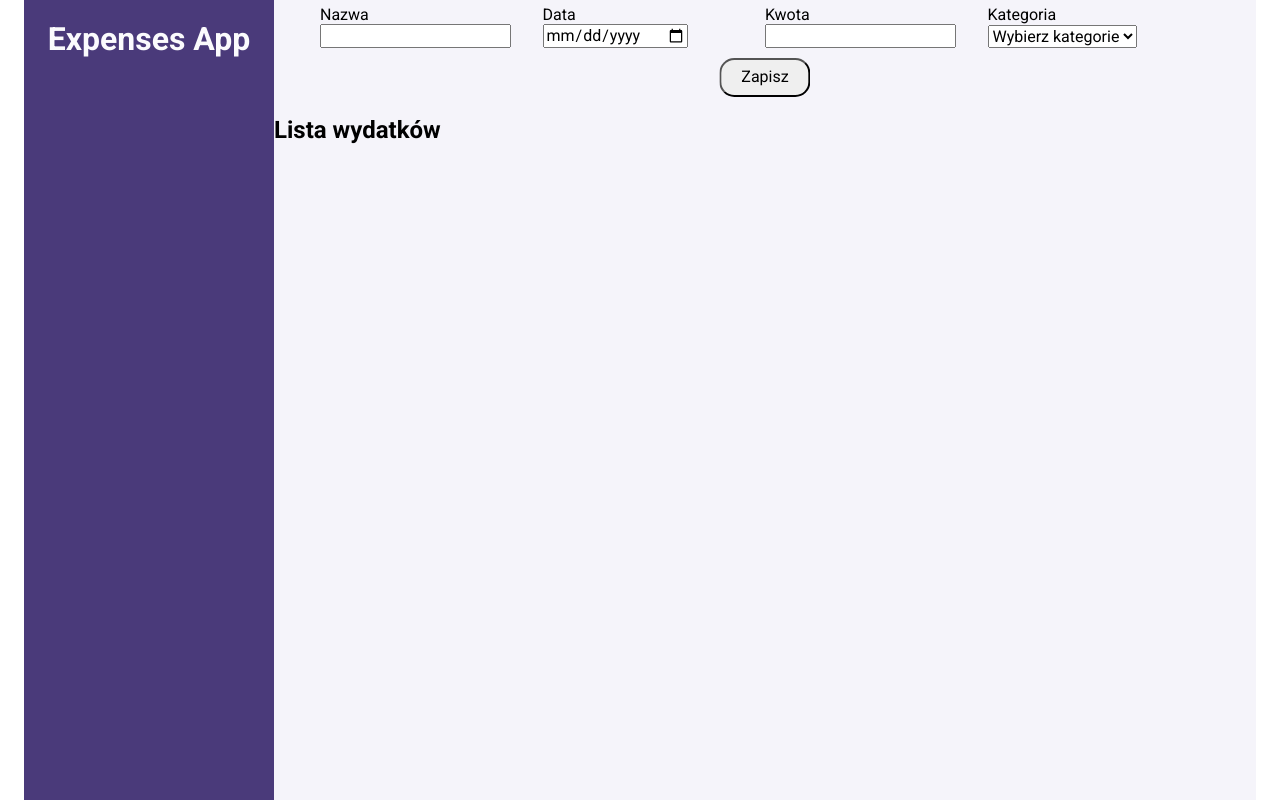
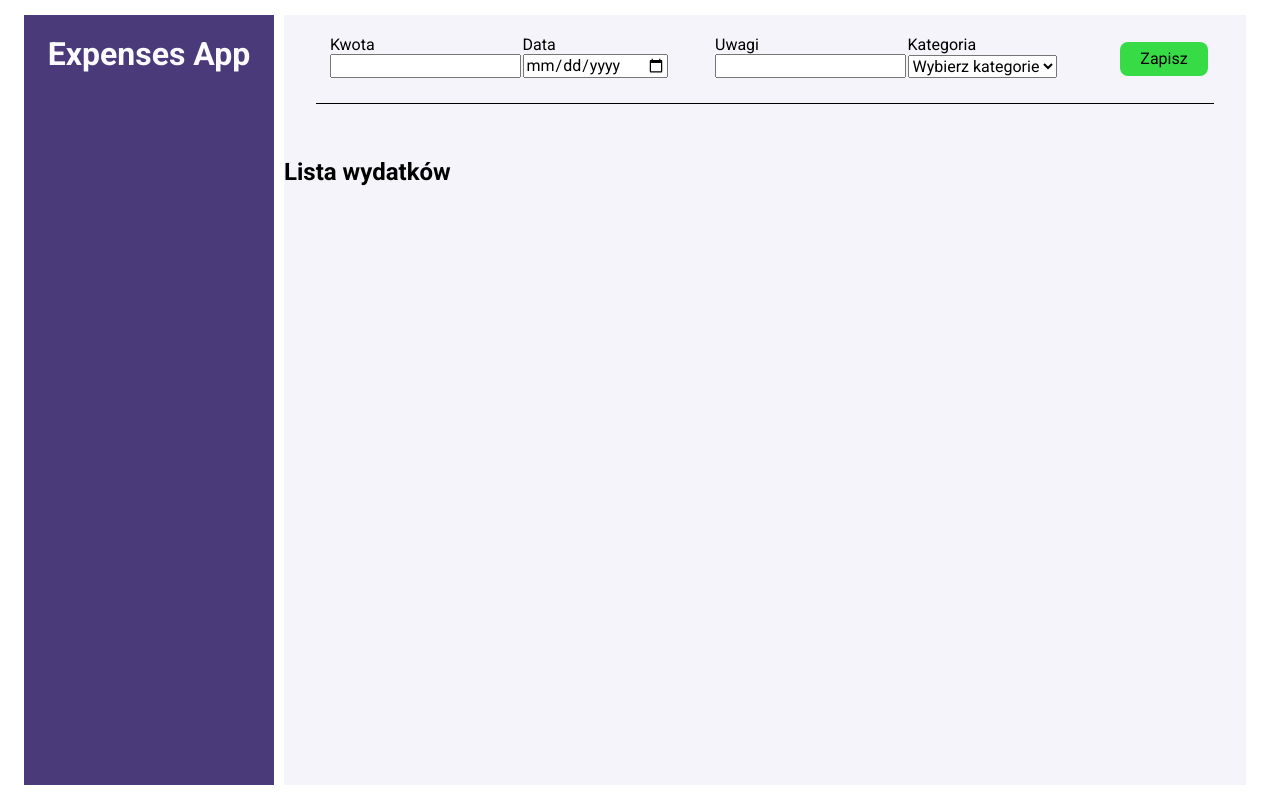
Before and after one commit to JakubM-I/expense-app, a React (Create React App) app: page / in a window 1280 px wide. Built offline with nearby package versions, Linux system fonts and the light colour scheme.

Commit message:
Added first list style

```diff
--- a/package.json
+++ b/package.json
@@ -11,6 +11,7 @@
     "nanoid": "^5.0.3",
     "react": "^18.2.0",
     "react-dom": "^18.2.0",
+    "react-icons": "^4.11.0",
     "react-scripts": "5.0.1",
     "styled-components": "^6.1.0",
     "web-vitals": "^2.1.4"
--- a/src/ExpenseList/styled.js
+++ b/src/ExpenseList/styled.js
@@ -3,6 +3,7 @@ import styled from 'styled-components';
 export const StyledExpesneList = styled.div`
     width: min(1300px, calc(100% - 3em));
     margin-inline: auto;
+    padding-block: 15px;
     height: 100vmin;
     display: grid;
     grid-template-columns: 250px 1fr;
--- a/src/Expenses/index.js
+++ b/src/Expenses/index.js
@@ -1,8 +1,11 @@
 import { nanoid } from "nanoid";
+import { FaRegTrashCan } from "react-icons/fa6"
+import { FaRegEdit } from "react-icons/fa"
+import { StyledDateList, StyledDayList, StyledDayListItem, StyledWrapper } from "./styled";
 import EditForm from "../EditForm";
 import { useState } from "react";
 
-const Expenses = ({ expList, deleteExpense, editExpense}) => {
+const Expenses = ({ expList, deleteExpense, editExpense }) => {
 
     const allDatesList = expList.map(exp => ({ id: nanoid(), date: exp.date }))
 
@@ -13,28 +16,39 @@ const Expenses = ({ expList, deleteExpense, editExpense}) => {
     return (
         <div>
             <h2>Lista wydatków</h2>
-            <ul>
+            <StyledDateList>
                 {[...datesList]
                     .sort((a, b) => new Date(b.date) - new Date(a.date))
                     .map(date => (
                         <li key={date.id}>
                             <h3 >{date.date}</h3>
-                            <ul>
+                            <StyledDayList>
                                 {expList.filter(exp => exp.date === date.date).map(exp => (
-                                    <li key={exp.id}>
-                                        {exp.name}{" "}
-                                        {exp.date}{" "}
-                                        {exp.value} zł{" "}
-                                        {exp.category}{" "}
-                                        <button onClick={() => deleteExpense(exp.id)} >Usuń</button>
-                                        <button onClick={() => editExpense(exp.id)}>Edit</button>
-                                    </li>
+                                    <StyledDayListItem key={exp.id}>
+                                        <StyledWrapper >
+                                            {exp.category}{" "}
+                                            Uwagi:{" "}
+                                            {exp.name}{" "}
+                                            {/* {exp.date}{" "} */}
+                                            {exp.value} zł{" "}
+                                        </StyledWrapper>
+
+
+                                        <div>
+                                            <button onClick={() => editExpense(exp.id)}>
+                                                <FaRegEdit />
+                                            </button>
+                                            <button onClick={() => deleteExpense(exp.id)}>
+                                                <FaRegTrashCan />
+                                            </button>
+                                        </div>
+                                    </StyledDayListItem>
                                 ))}
-                            </ul>
+                            </StyledDayList>
                         </li>
                     ))
                 }
-            </ul>
+            </StyledDateList>
         </div>
     );
 };
--- /dev/null
+++ b/src/Expenses/styled.js
@@ -0,0 +1,24 @@
+import styled from 'styled-components';
+
+export const StyledDateList = styled.ul`
+    list-style: none;
+    padding-inline: 10px;
+
+`
+
+export const StyledDayList = styled.ul`
+    list-style: none;
+`
+
+export const StyledDayListItem = styled.li`
+    padding-block: 5px;
+    border-bottom: 1px solid #000;
+    display: flex;
+    align-items: center;
+    justify-content: space-between;
+`
+export const StyledWrapper = styled.span`
+    display: flex;
+    align-items: center;
+    flex-grow: 1;
+`
--- a/src/Form/index.js
+++ b/src/Form/index.js
@@ -1,8 +1,8 @@
-import { useState, useRef } from "react";
+import { useState, useRef, useEffect } from "react";
 import { StyledForm, StyledFieldset, StyledFormItem, StyledButton } from "./styled";
 import { categories } from "../utilities/categories";
 
-const Form = ({addNewExpense}) => {
+const Form = ({ addNewExpense }) => {
     const [name, setName] = useState("");
     const [date, setDate] = useState("");
     const [value, setValue] = useState("");
@@ -10,10 +10,20 @@ const Form = ({addNewExpense}) => {
 
     const inputRef = useRef();
 
+    useEffect(() => {
+        const date = new Date()
+        const currentDate = [
+            date.getFullYear(),
+            date.getMonth() + 1,
+            date.getDate(),
+        ].join("-")
+        setDate(currentDate)
+    }, [])
+
     const FormSubmit = (e) => {
         e.preventDefault();
 
-        if(!name.trim()){
+        if (!name.trim()) {
             return
         }
 
@@ -31,32 +41,31 @@ const Form = ({addNewExpense}) => {
         >
             <StyledFieldset>
                 <StyledFormItem>
-                    <label htmlFor="name" >Nazwa</label>
+                    <label htmlFor="value">Kwota</label>
                     <input
-                        type="text"
-                        id="name"
-                        ref={inputRef}
-                        value={name}
-                        onChange={({target}) => setName(target.value)}
+                        type="number"
+                        id="value"
+                        value={value}
+                        onChange={({ target }) => setValue(target.value)}
                     />
                 </StyledFormItem>
-
                 <StyledFormItem>
                     <label htmlFor="date">Data</label>
                     <input
                         type="date"
                         id="date"
                         value={date}
-                        onChange={({target}) => setDate(target.value)}
+                        onChange={({ target }) => setDate(target.value)}
                     />
                 </StyledFormItem>
                 <StyledFormItem>
-                    <label htmlFor="value">Kwota</label>
+                    <label htmlFor="name" >Uwagi</label>
                     <input
-                        type="number"
-                        id="value"
-                        value={value}
-                        onChange={({target}) => setValue(target.value)}
+                        type="text"
+                        id="name"
+                        ref={inputRef}
+                        value={name}
+                        onChange={({ target }) => setName(target.value)}
                     />
                 </StyledFormItem>
                 <StyledFormItem>
@@ -64,7 +73,7 @@ const Form = ({addNewExpense}) => {
                     <select
                         id="category"
                         value={category}
-                        onChange={({target}) => setCategory(target.value)}
+                        onChange={({ target }) => setCategory(target.value)}
                     >
                         {categories.map(cat => (
                             <option key={cat.id} value={cat.name.toLowerCase()}>{cat.name}</option>
--- a/src/Form/styled.js
+++ b/src/Form/styled.js
@@ -3,6 +3,12 @@ import styled from 'styled-components';
 export const StyledForm = styled.form`
     width: calc(100% - 4em);
     margin-inline: auto;
+    margin-block-start: 15px;
+    margin-block-end: 35px;
+    padding-block-end: 15px;
+    border-bottom: 1px solid #000;
+    display: grid;
+    grid-template-columns: 1fr 100px;
 `
 export const StyledFieldset = styled.fieldset`
     display: flex;
@@ -20,10 +26,14 @@ export const StyledFormItem = styled.div`
 
 export const StyledButton = styled.button`
     padding: 8px 20px;
-    border-radius: 15px;
-    position: relative;
+    border-radius: 8px;
+    border: none;
+    background: #36db45;
+    align-self: center;
+    justify-self: center;
+    /* position: relative;
     left: 50%;
-    transform: translateX(-50%) ;
+    transform: translateX(-50%); */
     cursor: pointer;
 
     &:hover{
--- a/src/Main/styled.js
+++ b/src/Main/styled.js
@@ -2,6 +2,8 @@ import styled from 'styled-components';
 
 export const StyledMain = styled.div`
     background: ${({theme}) => theme.colors.mainBackground};
+    width: calc(100% - 20px);
+    margin-inline: auto;
 `
 
 export const StyledListWrapper = styled.div`
--- a/src/styled/styledGlobal.js
+++ b/src/styled/styledGlobal.js
@@ -10,6 +10,10 @@ const GlobalStyled = createGlobalStyle`
     *, ::after, ::before{
         box-sizing: inherit;
     }
+
+    ul{
+        padding: 0;
+    }
 `;
 
 export default GlobalStyled;
```
Also changed, not shown: 1 other file (tests, documents, lock files or other folders).
